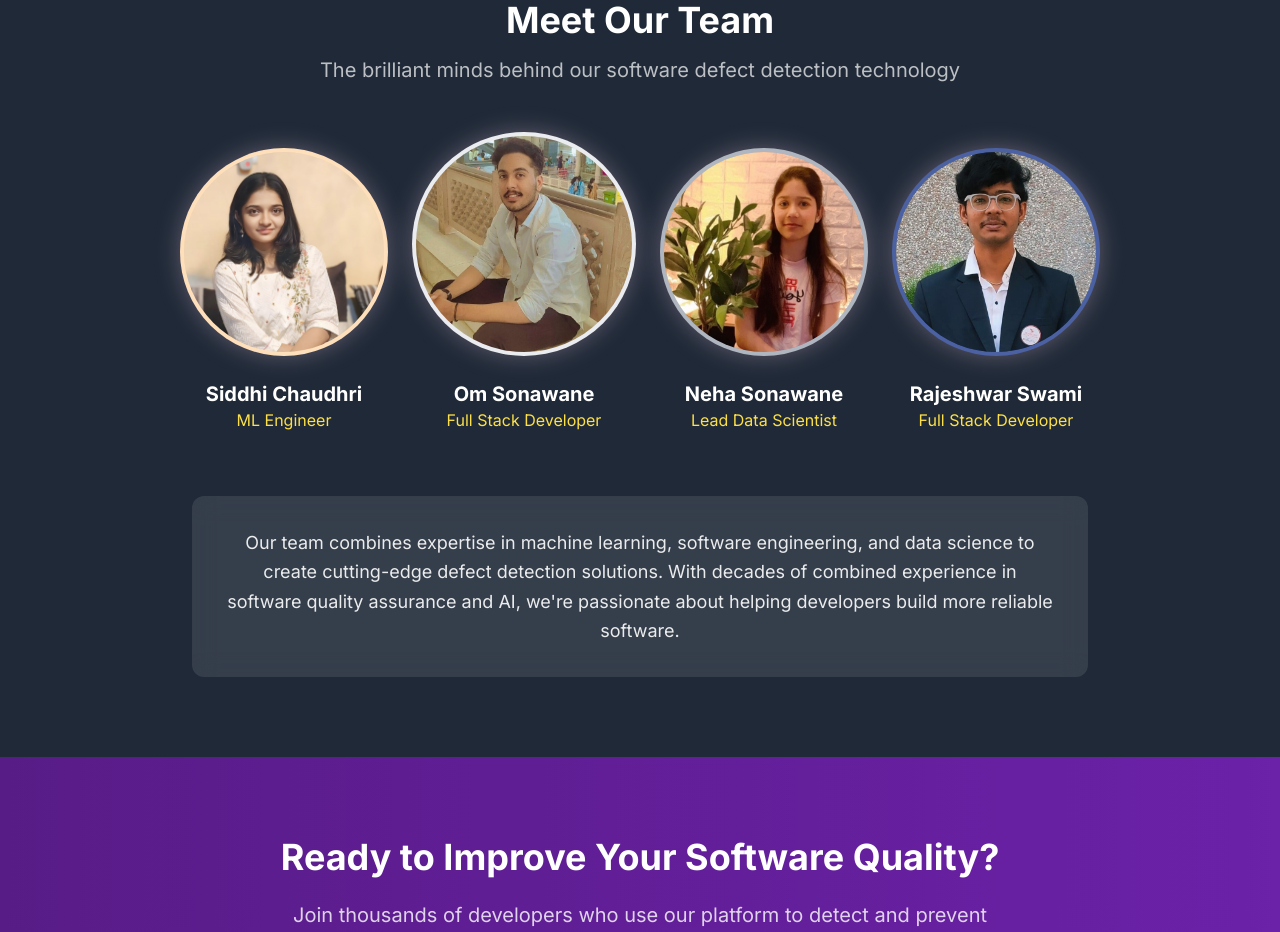
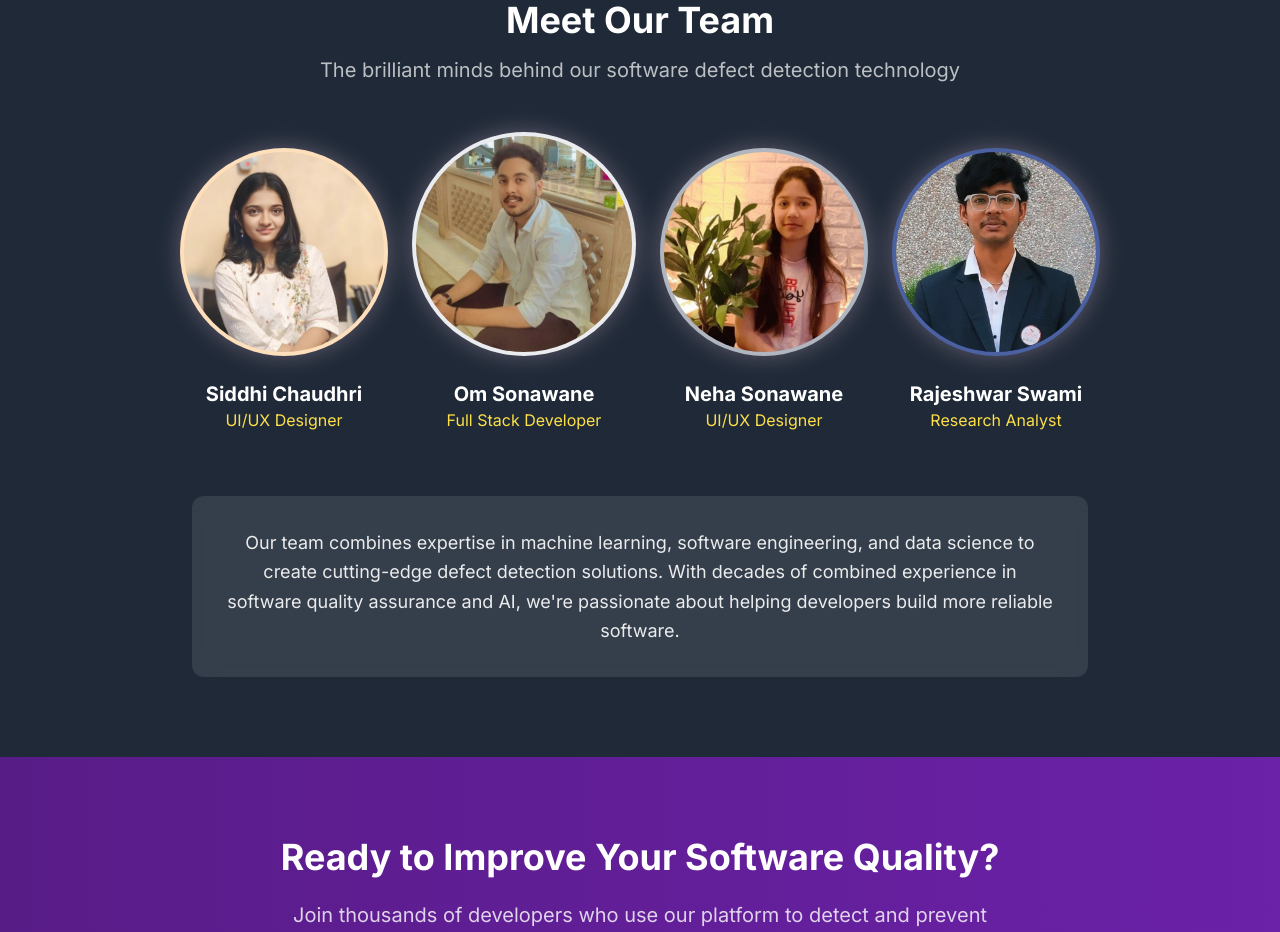
Before and after one commit to om-sonawane/Software-Defect-Detection-Nextjs, a Next.js app: page / in a window 1280 px wide. Shown: the part 2140-3072 px from the top of the page. Built offline with nearby package versions, Linux system fonts and the light colour scheme.

Commit message:
"position"

```diff
--- a/app/layout.tsx
+++ b/app/layout.tsx
@@ -8,7 +8,7 @@ const inter = Inter({ subsets: ["latin"] })
 export const metadata = {
   title: "Software Defect Detection",
   description: "Predict software defects using machine learning",
-    generator: 'v0.dev'
+    generator: 'Next.js',
 }
 
 export default function RootLayout({
--- a/app/page.tsx
+++ b/app/page.tsx
@@ -68,7 +68,7 @@ const steps = [
 const teamMembers = [
   {
     name: "Siddhi Chaudhri",
-    role: "ML Engineer",
+    role: "UI/UX Designer",
     image: "sidd.jpg",
     bgColor: "bg-orange-200",
     size: "w-52 h-52", // Slightly larger
@@ -76,20 +76,20 @@ const teamMembers = [
   {
     name: "Om Sonawane",
     role: "Full Stack Developer",
-    image: "omkar.jpg",
+    image: "omii.png",
     bgColor: "bg-gray-200",
     size: "w-56 h-56", // Largest (center)
   },
   {
     name: "Neha Sonawane",
-    role: "Lead Data Scientist",
+    role: "UI/UX Designer",
     image: "neha.jpeg",
     bgColor: "bg-gray-400",
     size: "w-52 h-52", // Medium size
   },
   {
     name: "Rajeshwar Swami",
-    role: "Full Stack Developer",
+    role: "Research Analyst",
     image: "raj.jpeg",
     bgColor: "bg-blue-900",
     size: "w-52 h-52", // Slightly larger
@@ -327,7 +327,7 @@ export default function LandingPage() {
               alt={member.name}
               className={`w-full h-full object-cover
                 ${isFirst ? 'object-[40%_10%]' : ''} // First image: slightly left
-                ${isCenter ? 'object-[60%_10%]' : ''} // Second image: slightly left
+                ${isCenter ? 'object-[60%_0%]' : ''} // Second image: slightly left
                 ${isSecond ? 'object-[60%_20%]' : ''} // Third image: slightly left
                 ${isLast ? 'object-[50%_10%]' : ''}  // Last image: slightly down
               `}
```
Also changed, not shown: public/omii.png (added), public/omkar.jpg (deleted).
